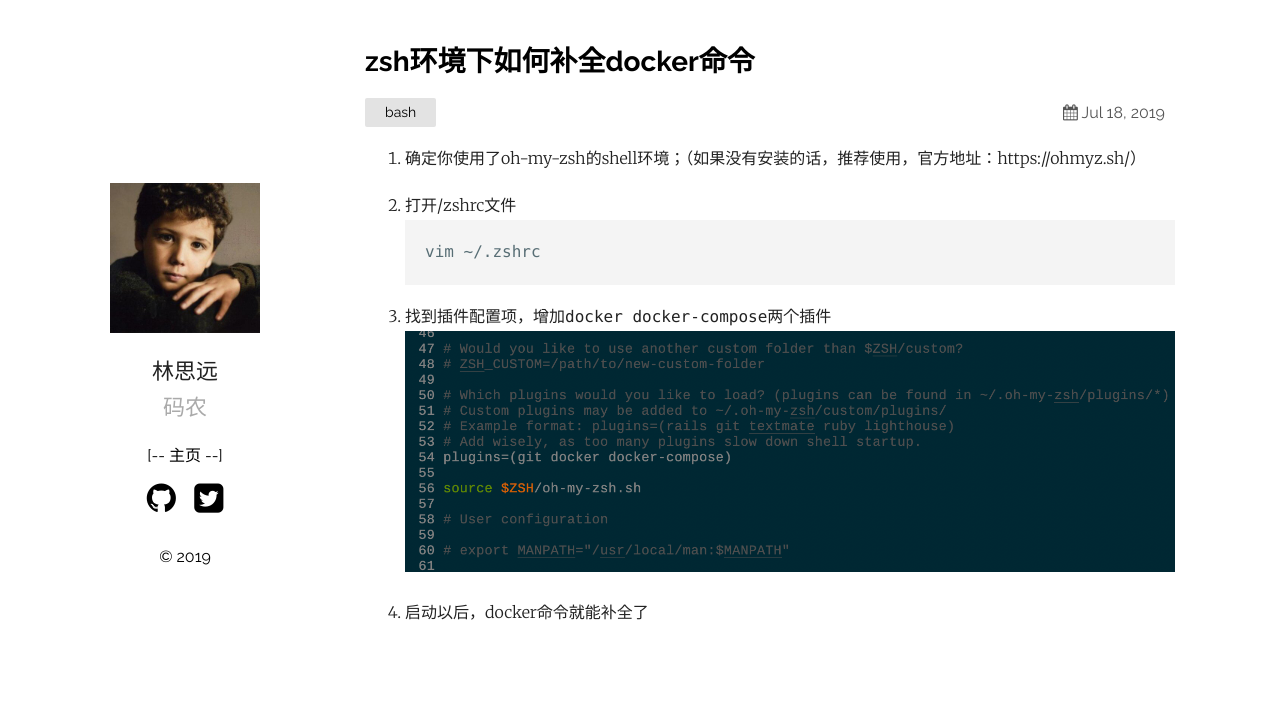
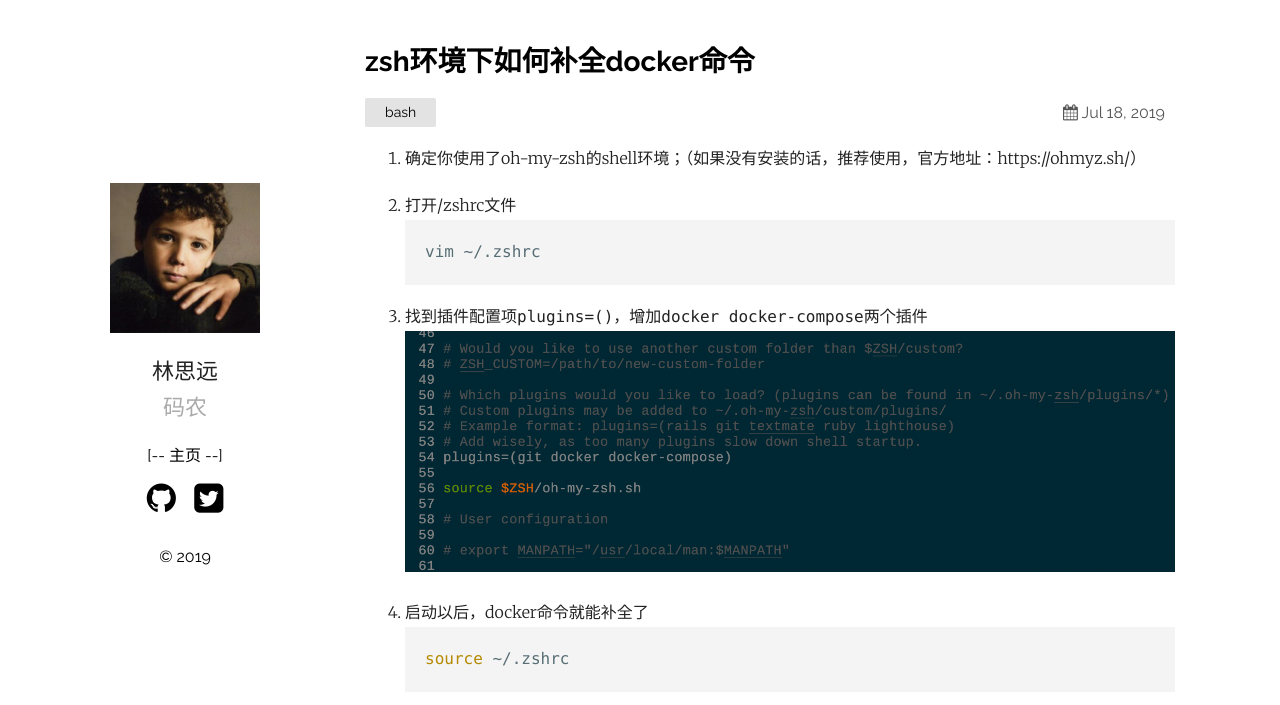
Before and after one commit to phaedo/blog, a Jekyll site: the page built from _posts/2019-07-18-zsh环境下如何补全docker命令.md, in a window 1280 px wide. Shown: the top 705 px of the page. Built offline with Jekyll 4.4.1, drawn with Linux system fonts in a browser that asks for light colours; comment, search, counter and statistics services are not loaded.

Commit message:
修改7-18文章

````diff
--- a/_posts/2019-07-18-zsh环境下如何补全docker命令.md
+++ b/_posts/2019-07-18-zsh环境下如何补全docker命令.md
@@ -12,7 +12,10 @@ categories: bash
 vim ~/.zshrc
 ```
 
-3. 找到插件配置项，增加`docker docker-compose`两个插件
+3. 找到插件配置项`plugins=()`，增加`docker docker-compose`两个插件
 ![zshrc-docker-img](https://phaedo.github.io/blog/post-assets/2019-07/zshrc-docker.png)
 
 4. 启动以后，docker命令就能补全了
+```bash
+source ~/.zshrc
+```
````
